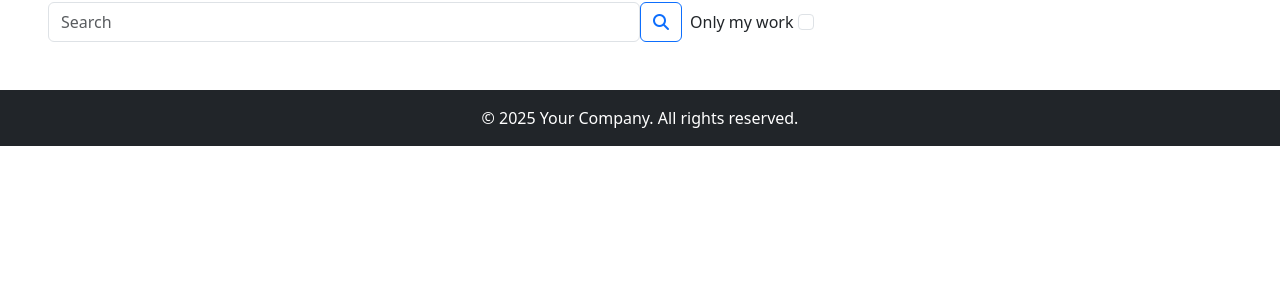
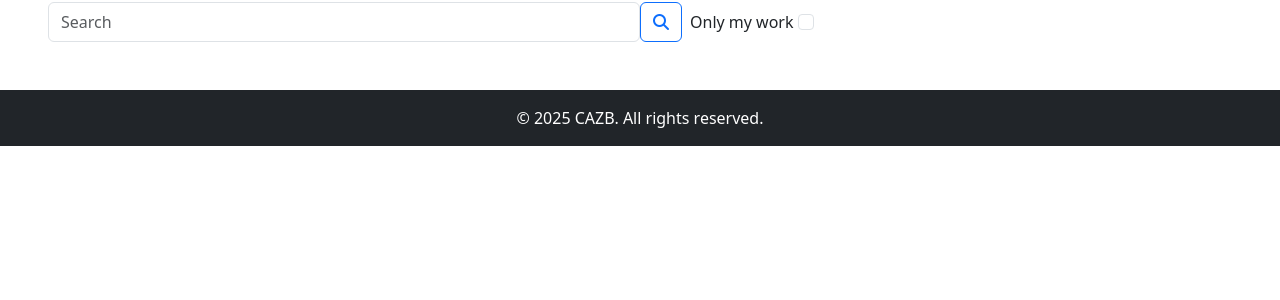
Before and after one commit to c-azb/comments-analysis-llm-django, a Django app: page /analysis_search in a window 1280 px wide. Shown: the part 141-441 px from the top of the page. Run offline with Django 5.2, Linux system fonts and the light colour scheme.

Commit message:
commit-2

```diff
--- a/sent_web/templates/base.html
+++ b/sent_web/templates/base.html
@@ -53,7 +53,7 @@
 
 
     <footer class="bg-dark text-white text-center py-3">
-      © 2025 Your Company. All rights reserved.
+      © 2025 CAZB. All rights reserved.
     </footer>
 
 </body>
```
Also changed, not shown: 1 other file.
